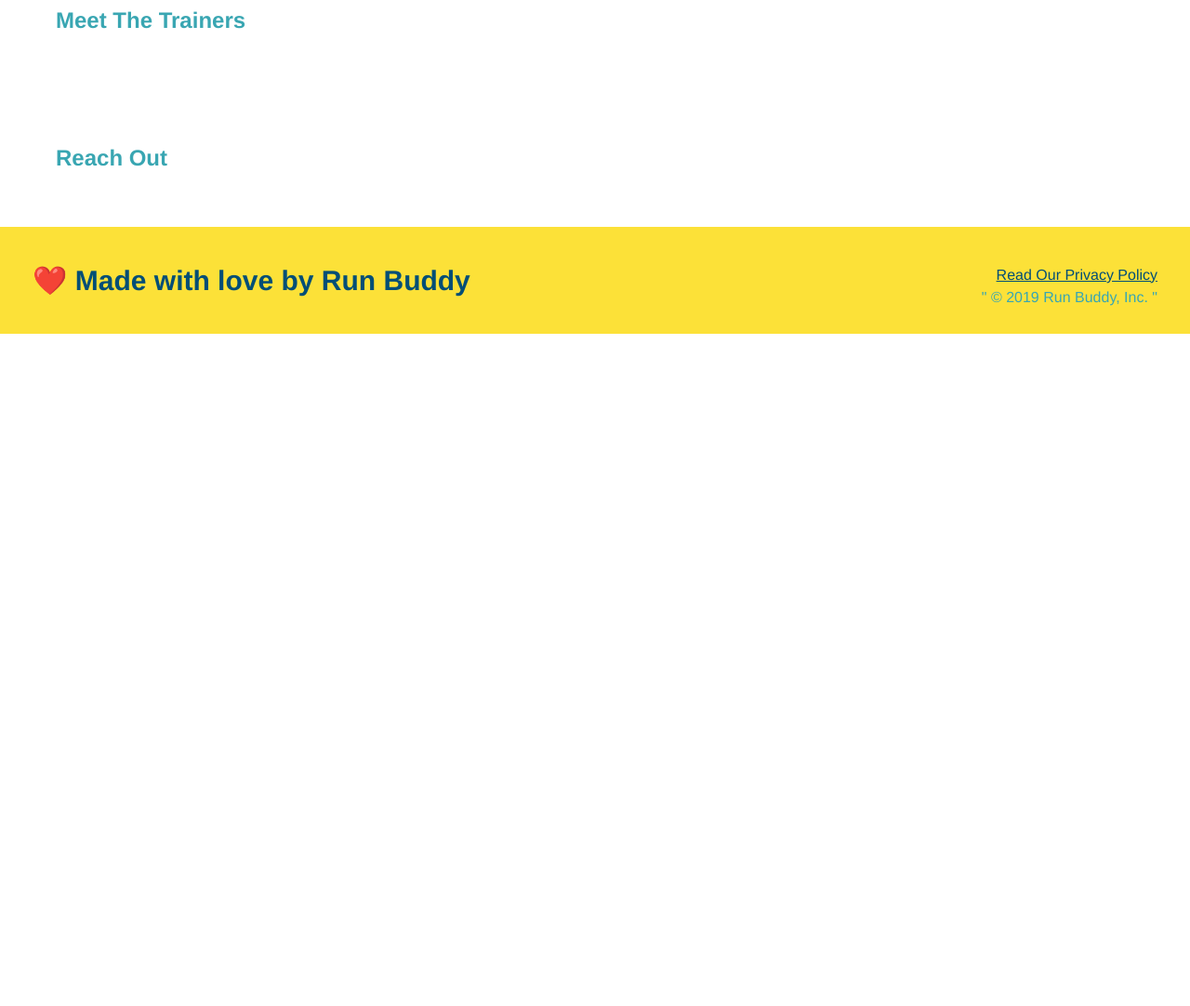
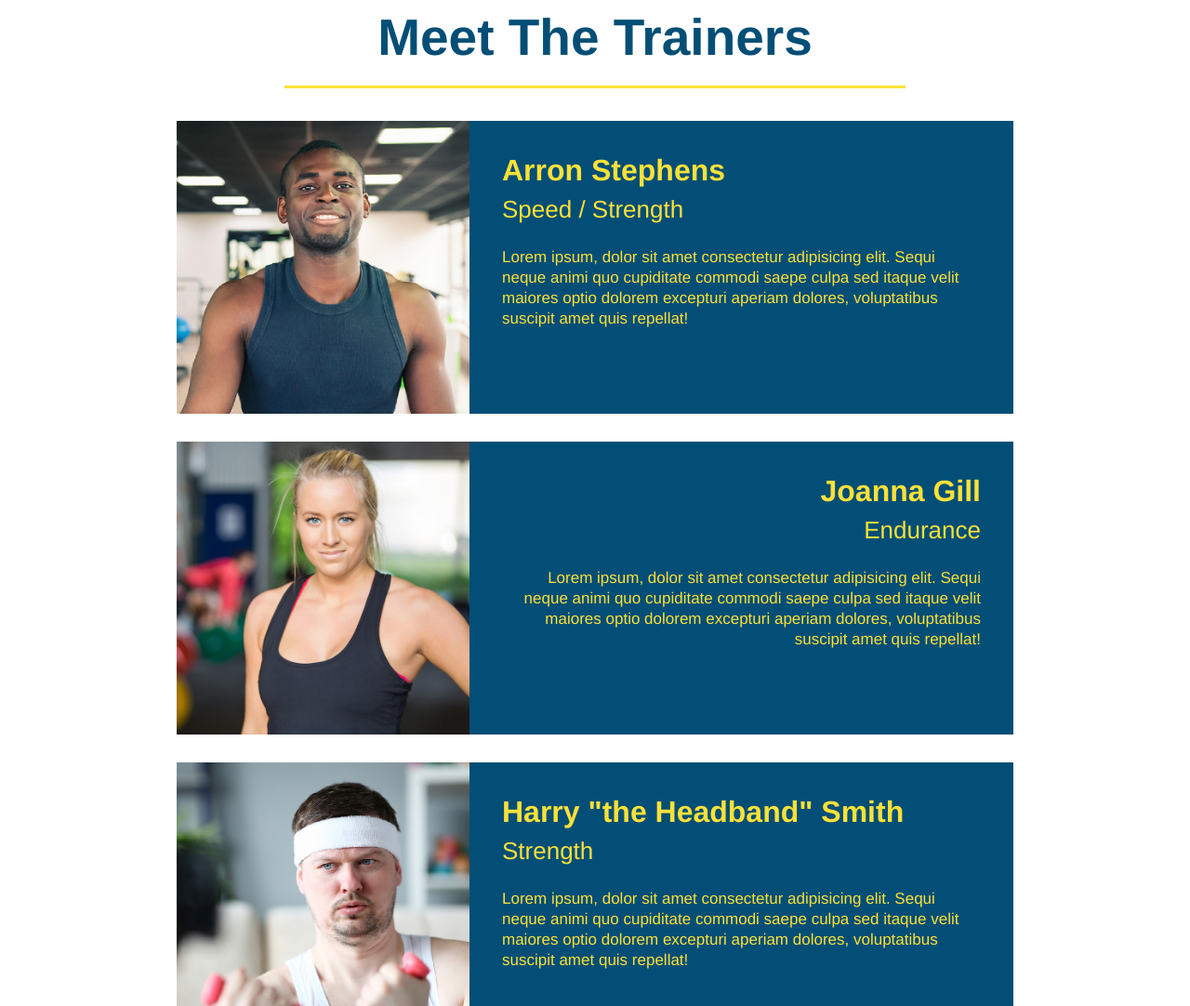
Before and after one commit to Logand307/RUNBUDDYFINAL1, a plain HTML site: page index.html in a window 1280 px wide. Shown: the part 2700-3782 px from the top of the page at 93% size. Before the commit the page ends 3059 px from the top, so only its background shows below. Drawn offline with Linux system fonts and the light colour scheme.

Commit message:
meet the trainers sectoin

```diff
--- a/assets/css/style.css
+++ b/assets/css/style.css
@@ -176,3 +176,50 @@
 .steps span {
   font-size: 38px;
 }
+
+.trainers {
+  text-align: center;
+}
+
+.trainer {
+  width: 900px;
+  margin: 0 auto 30px auto;
+  background: #024e76;
+  color: #fce138;
+  overflow: auto
+}
+
+.trainer img {
+  width: 35%;
+  float: left;
+}
+
+.trainer-bio {
+  padding: 35px;
+  float: left;
+  width: 65%;
+}
+
+.text-left {
+  text-align: left;
+}
+
+.text-right {
+  text-align: right;
+}
+
+.trainer-bio h3 {
+  font-size: 32px;
+  margin-bottom: 8px;
+}
+
+.trainer-bio h4 {
+  font-weight: lighter;
+  font-size: 26px;
+  margin-bottom: 25px;
+}
+
+.trainer-bio p {
+  font-size: 17px;
+  line-height: 1.3;
+}
--- a/index.html
+++ b/index.html
@@ -109,9 +109,52 @@
             </section>
 
             <!--"meet the trainers" section-->
-            <section>
-                <h2>Meet The Trainers</h2>
-            </section>
+            <section id="your-trainers" class ="trainers">
+                <h2 class="section-title primary-border">Meet The Trainers</h2>
+                <article class="trainer">
+                    <img src="./assets/Images\01-05-trainers/trainer-1.jpg" alt="Arron Stephens in his workout clothes, ready to pump iron" />
+                    <div class="trainer-bio text-left">
+                    <h3>Arron Stephens</h3>
+                    <h4>Speed / Strength</h4>
+                    <p>
+                        Lorem ipsum, dolor sit amet consectetur adipisicing elit. Sequi neque animi quo cupiditate commodi saepe culpa sed
+                        itaque velit maiores optio dolorem excepturi aperiam dolores, voluptatibus suscipit amet quis repellat!
+                    </p>
+                </div>
+            </article>
+
+            <!--Second trainer BIO-->
+
+            <article class="trainer">
+                <img src="./assets/Images\01-05-trainers/trainer-2.jpg" alt="Joanna Gill cooling off after a workout" />
+                    <div class="trainer-bio text-right">
+                        <h3>Joanna Gill</h3>
+                        <h4>Endurance</h4>
+                        <p>
+                            Lorem ipsum, dolor sit amet consectetur adipisicing elit. Sequi neque animi quo cupiditate commodi saepe culpa sed
+                            itaque velit maiores optio dolorem excepturi aperiam dolores, voluptatibus suscipit amet quis repellat!
+                        </p>
+                    </div>
+            </article>
+
+            <!--Third trainer BIO-->
+
+            <article class="trainer">
+                <img src="./assets/Images\01-05-trainers/trainer-3.jpg" alt="Joanna Gill cooling off after a workout" />
+                    <div class="trainer-bio text-left">
+                        <h3>Harry "the Headband" Smith</h3>
+                        <h4>Strength</h4>
+                        <p>
+                            Lorem ipsum, dolor sit amet consectetur adipisicing elit. Sequi neque animi quo cupiditate commodi saepe culpa sed
+                            itaque velit maiores optio dolorem excepturi aperiam dolores, voluptatibus suscipit amet quis repellat!
+                        </p>
+                    </div>
+            </article>
+
+
+
+        </section>
+
 
             <!--"reach out" section-->
             <section>
```
Also changed, not shown: assets/Images/01-05-trainers/trainer-1.jpg (added), assets/Images/01-05-trainers/trainer-2.jpg (added), assets/Images/01-05-trainers/trainer-3.jpg (added).
